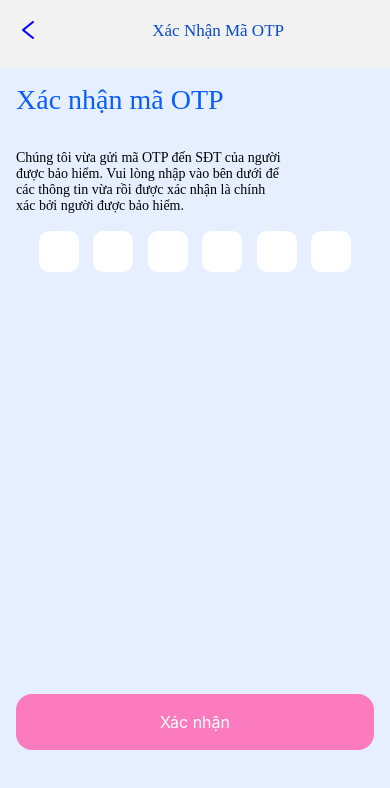
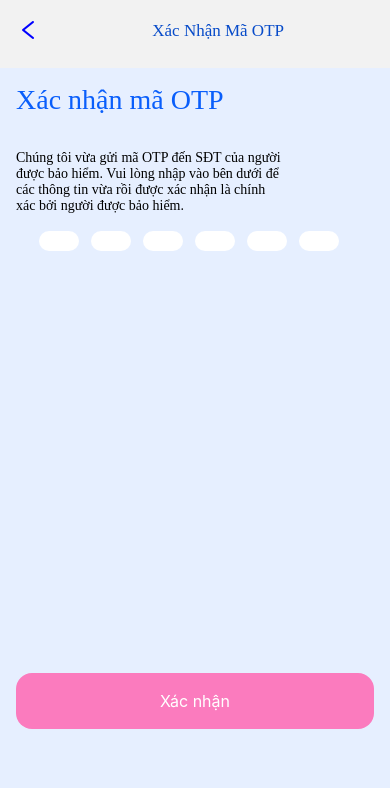
Before and after one commit to BThanhNhut/DemoThucTap, a React Native app: screen /OtpScreen in a window 390 px wide. Shown: the top 788 px of the page. Built offline with nearby package versions, Linux system fonts and the light colour scheme.

Commit message:
Cập nhật textinput

```diff
--- a/App.tsx
+++ b/App.tsx
@@ -18,7 +18,7 @@ function App() {
           component={OtpScreen}
           options={{
             headerShown: true,
-            header: ({navigation, route}) => <Header navigation={navigation} />,
+            header: ({navigation}) => <Header navigation={navigation} />,
           }}
         />
       </Stack.Navigator>
--- a/src/Component/OtpInput.tsx
+++ b/src/Component/OtpInput.tsx
@@ -1,4 +1,5 @@
-import React, {useState, useRef} from 'react';
+import React, {useState, useRef, useEffect} from 'react';
+import {Text} from 'react-native';
 import {View, TextInput, StyleSheet, TouchableOpacity} from 'react-native';
 
 interface OtpInputProps {
@@ -8,34 +9,52 @@ interface OtpInputProps {
 
 export default function OtpInput({length, onOtpChange}: OtpInputProps) {
   const [otp, setOtp] = useState<string[]>(new Array(length).fill(''));
-  const inputs = useRef<(TextInput | null)[]>([]);
+  const [otpstring, setotpstring] = useState<string>('');
+  const textInputRef = useRef<TextInput>(null);
 
-  const handleChangeText = (text: string, index: number) => {
-    const newOtp = [...otp];
-    newOtp[index] = text;
-    setOtp(newOtp);
-    if (text && index < length - 1) {
-      inputs.current[index + 1]?.focus();
+  const handdleOTP = (text: string, index: number) => {
+    if (text.length <= length) {
+      console.log('kq', text + index);
+      textInputRef.current?.focus();
+      const lastElement = text[text.length - 1];
+      const newOtp = [...otp];
+      newOtp[index] = lastElement;
+      setOtp(newOtp);
     }
-    onOtpChange(newOtp.join(''));
   };
 
+  const handleTextInputChange = (text: string) => {
+    if (text.length <= length) {
+      setotpstring(text);
+      text.split('').forEach((char, index) => {
+        handdleOTP(char, index);
+      });
+      if (text.length < otpstring.length) {
+        const deletedCount = otpstring.length - text.length;
+        const lastKeptIndex = text.length;
+        for (let i = lastKeptIndex; i < lastKeptIndex + deletedCount; i++) {
+          handdleOTP('', i);
+        }
+      }
+    }
+  };
   return (
     <View style={styles.container}>
-      {otp.map((_, index) => (
-        <TouchableOpacity key={index} style={styles.border}>
-          <TextInput
-            style={styles.input}
-            onChangeText={text => handleChangeText(text, index)}
-            value={otp[index]}
-            keyboardType="numeric"
-            maxLength={1}
-            ref={ref => {
-              inputs.current[index] = ref;
-            }}
-          />
+      {otp.map((item, index) => (
+        <TouchableOpacity
+          key={index}
+          style={styles.border}
+          onPress={() => handdleOTP(otpstring, index)}>
+          <Text style={styles.input}>{item}</Text>
         </TouchableOpacity>
       ))}
+      <TextInput
+        style={{width: 0, height: 0}}
+        ref={textInputRef}
+        keyboardType="numeric"
+        onChangeText={text => handleTextInputChange(text)}
+        maxLength={6}
+      />
     </View>
   );
 }
@@ -46,7 +65,6 @@ const styles = StyleSheet.create({
     justifyContent: 'space-between',
     width: '80%',
     alignSelf: 'center',
-    marginHorizontal: 16,
   },
   input: {
     textAlign: 'center',
```
